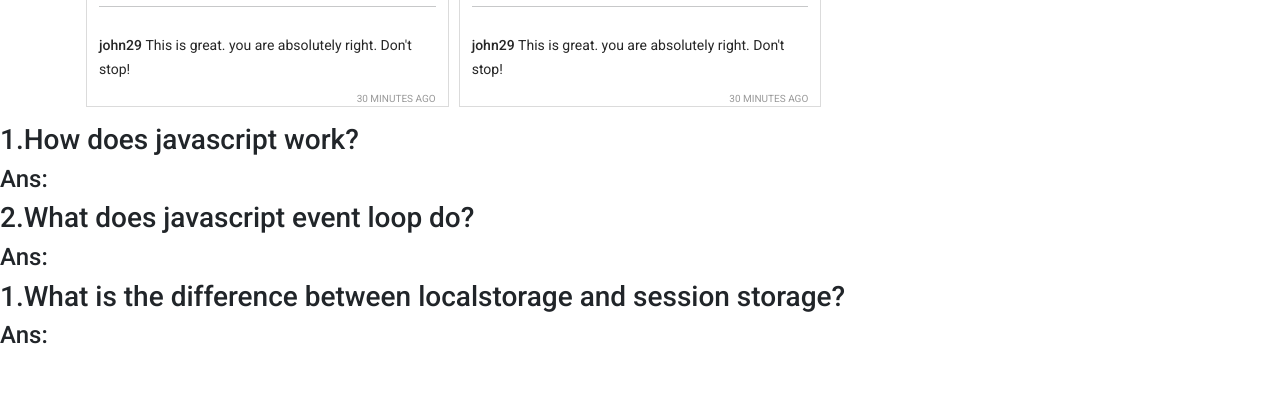
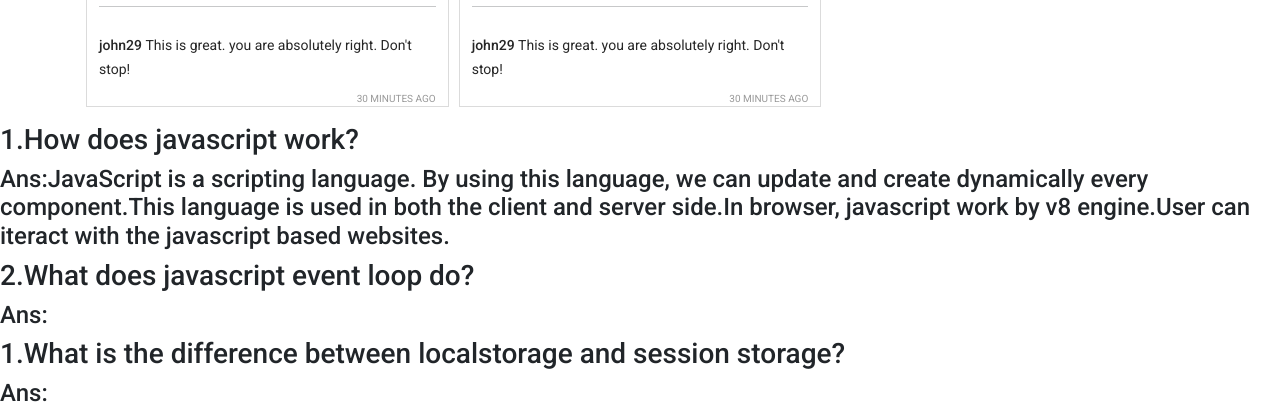
Before and after one commit to jeba-tech/insta-shohor, a plain HTML site: page index.html in a window 1280 px wide. Shown: the part 1425-1841 px from the top of the page. Before the commit the page ends 1783 px from the top, so only its background shows below. Drawn offline with nearby package versions, Linux system fonts and the light colour scheme.

Commit message:
questions added

```diff
--- a/index.html
+++ b/index.html
@@ -59,7 +59,9 @@
     </main>
     <section>
         <h3>1.How does javascript work?</h3>
-        <h4>Ans:</h4>
+        <h4>Ans:JavaScript is a scripting language. By using this language, we can update and create dynamically every
+            component.This language is used in both the client and server side.In browser, javascript work by v8
+            engine.User can iteract with the javascript based websites. </h4>
         <h3>2.What does javascript event loop do?</h3>
         <h4>Ans:</h4>
         <h3>1.What is the difference between localstorage and session storage?</h3>
```
